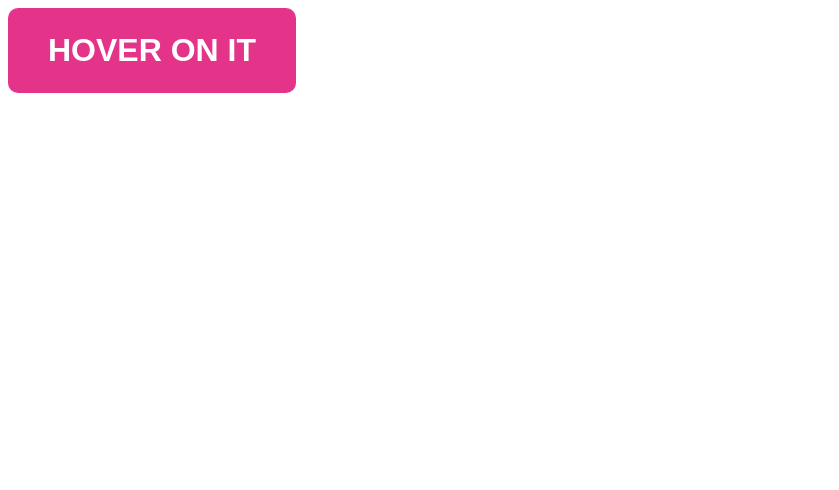
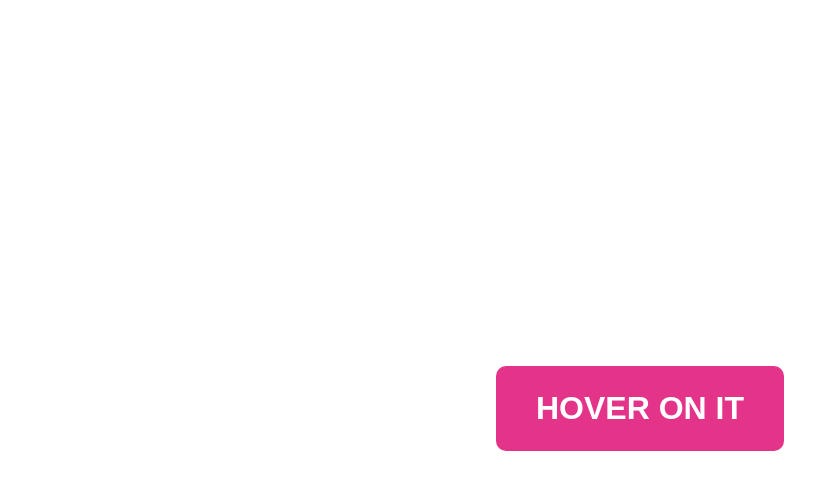
Before and after one commit to nandhakumar-rs/html-css-snippet, a plain HTML site: page button-circular-hover/index.html in a window 1280 px wide. Shown: the whole page, without its empty margins (0-839 px from the left). Drawn offline with Linux system fonts and the light colour scheme.

Commit message:
fix: center the button styles

```diff
--- a/button-circular-hover/styles.css
+++ b/button-circular-hover/styles.css
@@ -1,6 +1,14 @@
 /* set global font family to sans-serif */
 * {
   font-family: sans-serif;
+}
+
+/* center the button to the view port */
+body {
+  display: flex;
+  justify-content: center;
+  align-items: center;
+  height: 100vh;
 }
 
 /* button base styles */
```
